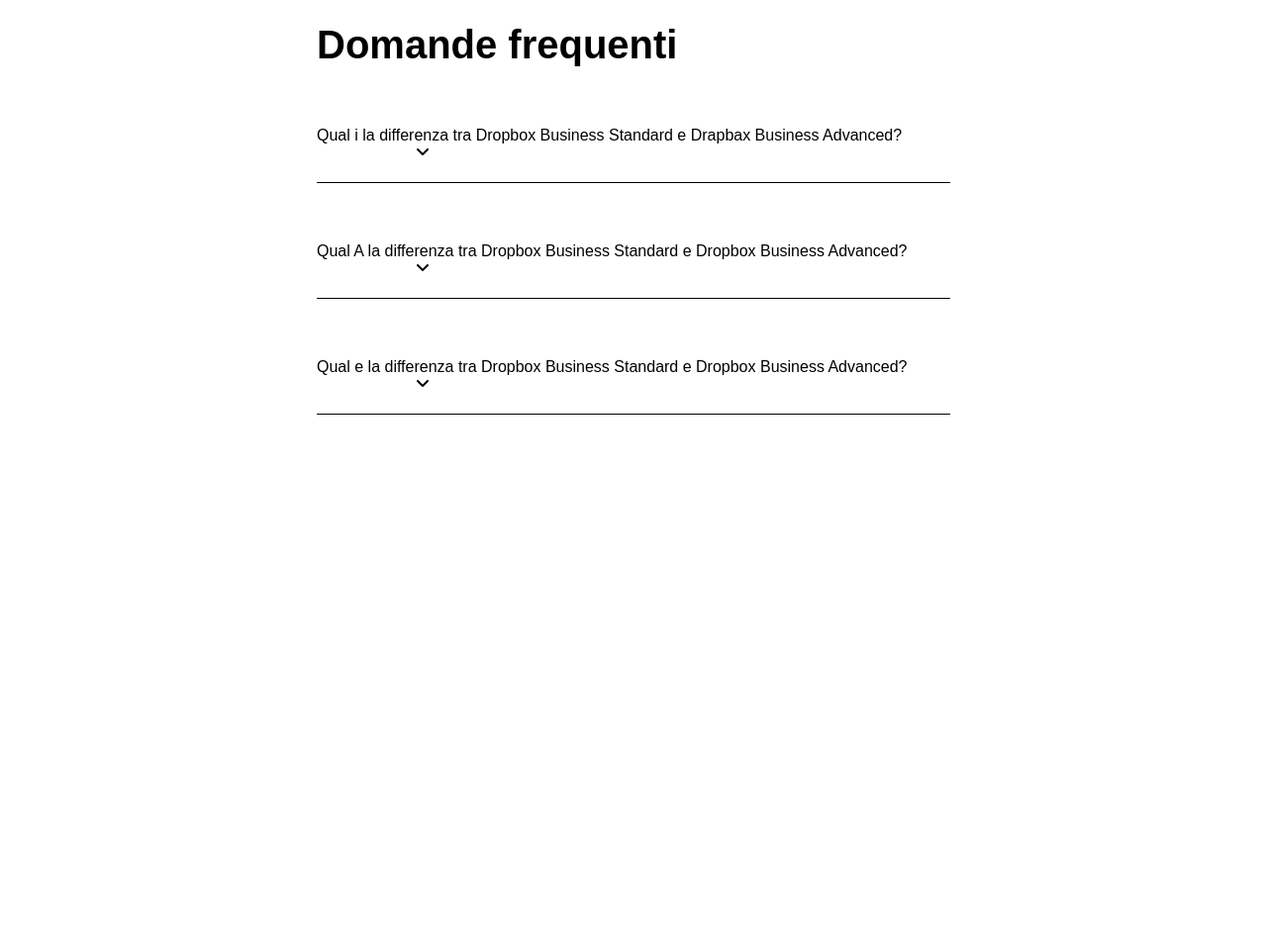
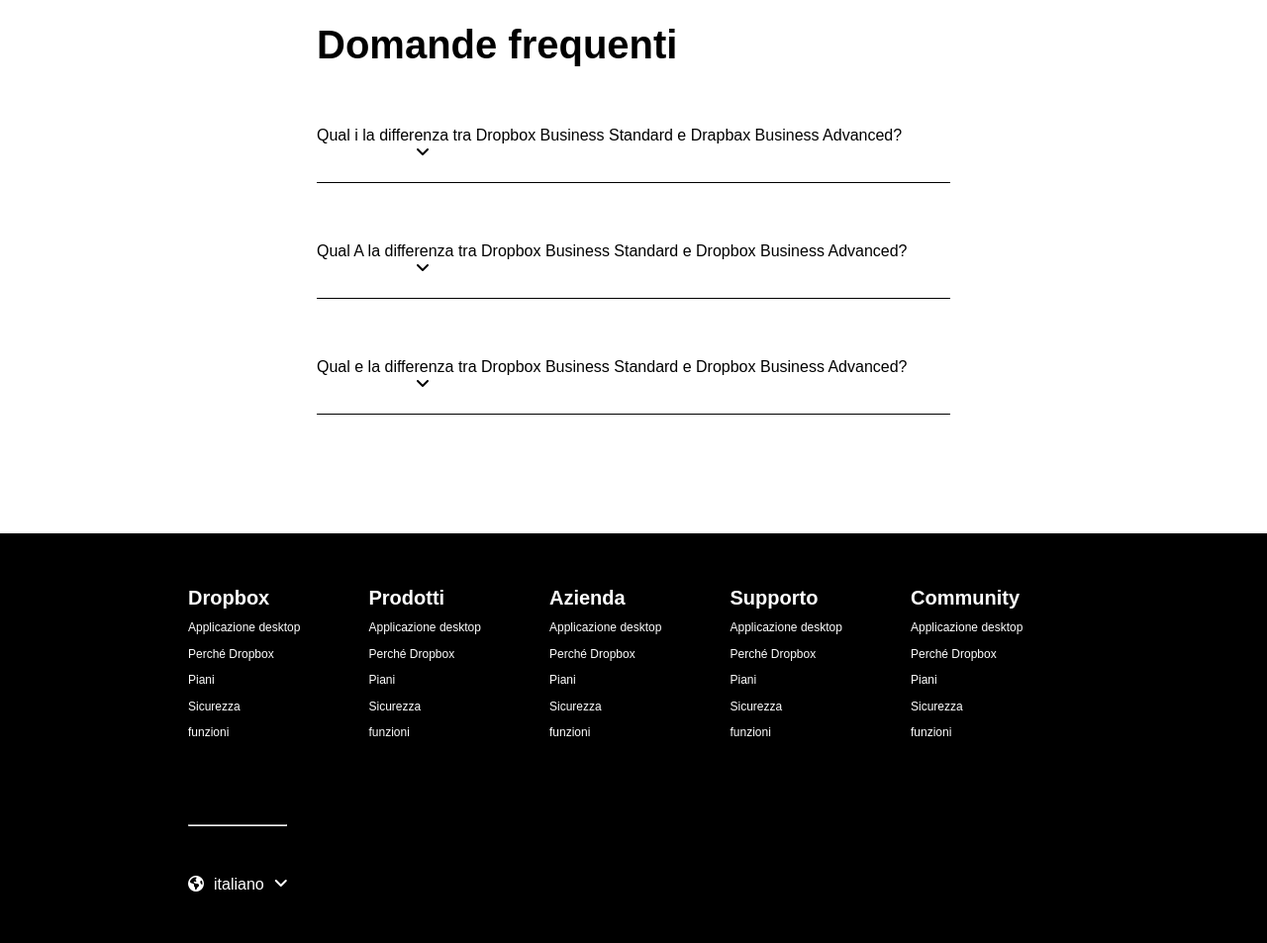
Before and after one commit to TullioTambone/htmlcss-dropbox, a plain HTML site: page index.html in a window 1280 px wide. Shown: the part 4425-5378 px from the top of the page at 99% size. Before the commit the page ends 4864 px from the top, so only its background shows below. Drawn offline with Linux system fonts and the light colour scheme.

Commit message:
fine esercitazione

```diff
--- a/assets/css/style.css
+++ b/assets/css/style.css
@@ -117,6 +117,10 @@ img{
 
 .giallo{
     background-color: #ffd830;
+}
+
+.white{
+    color: white;
 }
 /*bottoni*/
 
@@ -563,6 +567,7 @@ input[type='radio']:checked:after {
 
 .domande{
     width: 100%;
+    margin-bottom: 100px;
 }
 
 .quest{
@@ -613,4 +618,77 @@ input[type='radio']:checked:after {
     z-index: 99;
 }
 
-/* footer*/
+
+/*footer*/
+
+footer{
+    width: 100%;
+    background-color: black;
+}
+
+/*contenitore dei 5 sub-box*/
+.f-box{
+    width: 900px;
+}
+
+.f-sub-box{
+    width: calc(100% /5 - 10px);
+    margin-top: 5%;
+    margin-bottom: 5%;
+}
+
+/*liste disposte a sx*/
+.f-sub-box ul{
+    text-align: left;
+}
+
+.f-sub-box ul li{
+    margin-top: 5%;
+}
+
+.f-sub-box ul li a strong{
+    font-size: 20px;
+    margin-bottom: 20px;
+}
+
+.f-sub-box ul li a{
+    font-size: 12px;
+    color: white;
+}
+
+.f-1{
+    width: 50%;
+    color: #738adc;
+    font-size: 25px;
+}
+
+select{
+    border: #23272A;
+    background-color: #23272A;
+    color: white;
+    font-size: medium;
+}
+
+
+
+/*sub-footer*/
+
+.hr{
+    width: 100px;
+    color: gray;
+    margin: 20px 0;
+}
+
+.ita{
+    margin-top: 10px;
+}
+
+.ita i{
+    color: white;
+    margin-right: 10px;
+}
+
+.arw-ita{
+    margin-left: 10px;
+    margin-bottom: 50px;
+}
--- a/index.html
+++ b/index.html
@@ -510,5 +510,147 @@
         <!--fine section-->
     </main>
     <!--fine main-->
+
+    <!--footer-->
+    <footer class="flex flex-y center-x center-y">
+        <div>
+            <div class="f-box flex space-between">
+                <!--i 5 contenitori del footer-->
+                <div class="f-sub-box">
+                    <ul>
+                        <li>
+                            <a href="#">
+                                <strong>Dropbox</strong>
+                            </a>
+                        </li>
+                        <li>
+                            <a href="#">Applicazione desktop</a>
+                        </li>
+                        <li>
+                            <a href="#">Perché Dropbox</a>
+                        </li>
+                        <li>
+                            <a href="#">Piani</a>
+                        </li>
+                        <li>
+                            <a href="#">Sicurezza</a>
+                        </li>
+                        <li>
+                            <a href="#">funzioni</a>
+                        </li>
+                    </ul>
+                </div>
+
+                <div class="f-sub-box">
+                    <ul>
+                        <li>
+                            <a href="#">
+                                <strong>Prodotti</strong>
+                            </a>
+                        </li>
+                        <li>
+                            <a href="#">Applicazione desktop</a>
+                        </li>
+                        <li>
+                            <a href="#">Perché Dropbox</a>
+                        </li>
+                        <li>
+                            <a href="#">Piani</a>
+                        </li>
+                        <li>
+                            <a href="#">Sicurezza</a>
+                        </li>
+                        <li>
+                            <a href="#">funzioni</a>
+                        </li>
+                    </ul>
+                </div>
+                <div class="f-sub-box">
+                    <ul>
+                        <li>
+                            <a href="#">
+                                <strong>Azienda</strong>
+                            </a>
+                        </li>
+                        <li>
+                            <a href="#">Applicazione desktop</a>
+                        </li>
+                        <li>
+                            <a href="#">Perché Dropbox</a>
+                        </li>
+                        <li>
+                            <a href="#">Piani</a>
+                        </li>
+                        <li>
+                            <a href="#">Sicurezza</a>
+                        </li>
+                        <li>
+                            <a href="#">funzioni</a>
+                        </li>
+                    </ul>
+                </div>
+                <div class="f-sub-box">
+                    <ul>
+                        <li>
+                            <a href="#">
+                                <strong>Supporto</strong>
+                            </a>
+                        </li>
+                        <li>
+                            <a href="#">Applicazione desktop</a>
+                        </li>
+                        <li>
+                            <a href="#">Perché Dropbox</a>
+                        </li>
+                        <li>
+                            <a href="#">Piani</a>
+                        </li>
+                        <li>
+                            <a href="#">Sicurezza</a>
+                        </li>
+                        <li>
+                            <a href="#">funzioni</a>
+                        </li>
+                    </ul>
+                </div>
+                <div class="f-sub-box">
+                    <ul>
+                        <li>
+                            <a href="#">
+                                <strong>Community</strong>
+                            </a>
+                        </li>
+                        <li>
+                            <a href="#">Applicazione desktop</a>
+                        </li>
+                        <li>
+                            <a href="#">Perché Dropbox</a>
+                        </li>
+                        <li>
+                            <a href="#">Piani</a>
+                        </li>
+                        <li>
+                            <a href="#">Sicurezza</a>
+                        </li>
+                        <li>
+                            <a href="#">funzioni</a>
+                        </li>
+                    </ul>
+                </div>
+        </div>
+
+        <div class="flex flex-y">
+            <div class="hr">
+                <hr class="hr">
+            </div>
+            <div class="flex ita">
+                <i class="fa-solid fa-earth-americas"></i>
+                <span class="white">
+                    italiano
+                </span>
+                <span class="arw-ita"><i class="fa-solid fa-angle-down"></i></span>
+            </div>
+        </div>
+    </footer>
 </body>
 </html>
```
